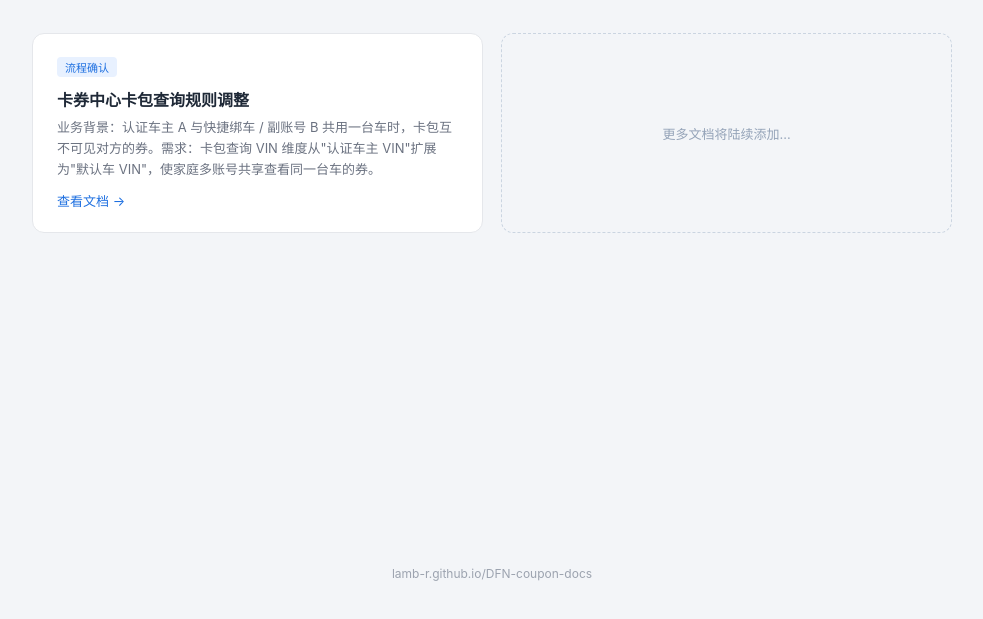
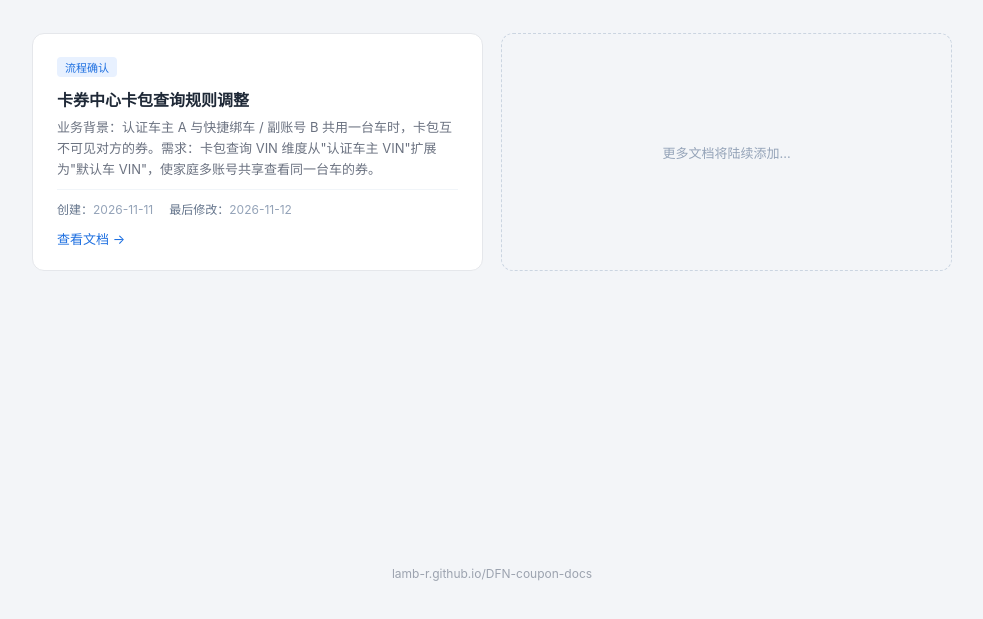
Before and after one commit to Lamb-R/DFN-coupon-docs, a plain HTML site: page index.html in a window 1280 px wide. Shown: the part 171-790 px from the top of the page, without its empty margins (148-1131 px from the left). Drawn offline with Linux system fonts and the light colour scheme.

Commit message:
Add created/updated dates to directory cards

```diff
--- a/index.html
+++ b/index.html
@@ -39,6 +39,11 @@
   .card h2 { font-size:16px; font-weight:600; margin-bottom:6px; }
   .card p  { font-size:13px; color:#6b7280; line-height:1.6; }
   .card .arrow { color:#1d6fe0; font-size:13px; margin-top:12px; display:inline-block; }
+  .card .meta {
+    display:flex; gap:16px; margin-top:10px; padding-top:10px;
+    border-top:1px solid #f1f5f9; color:#94a3b8; font-size:12px;
+  }
+  .card .meta b { font-weight:500; color:#64748b; }
   .coming {
     border:1px dashed #cbd5e1; border-radius:12px; padding:22px 24px;
     color:#94a3b8; font-size:13px; background:transparent; text-align:center;
@@ -59,6 +64,10 @@
       <span class="tag flow">流程确认</span>
       <h2>卡券中心卡包查询规则调整</h2>
       <p>业务背景：认证车主 A 与快捷绑车 / 副账号 B 共用一台车时，卡包互不可见对方的券。需求：卡包查询 VIN 维度从"认证车主 VIN"扩展为"默认车 VIN"，使家庭多账号共享查看同一台车的券。</p>
+      <div class="meta">
+        <span><b>创建：</b>2026-11-11</span>
+        <span><b>最后修改：</b>2026-11-12</span>
+      </div>
       <span class="arrow">查看文档 →</span>
     </a>
 
```
